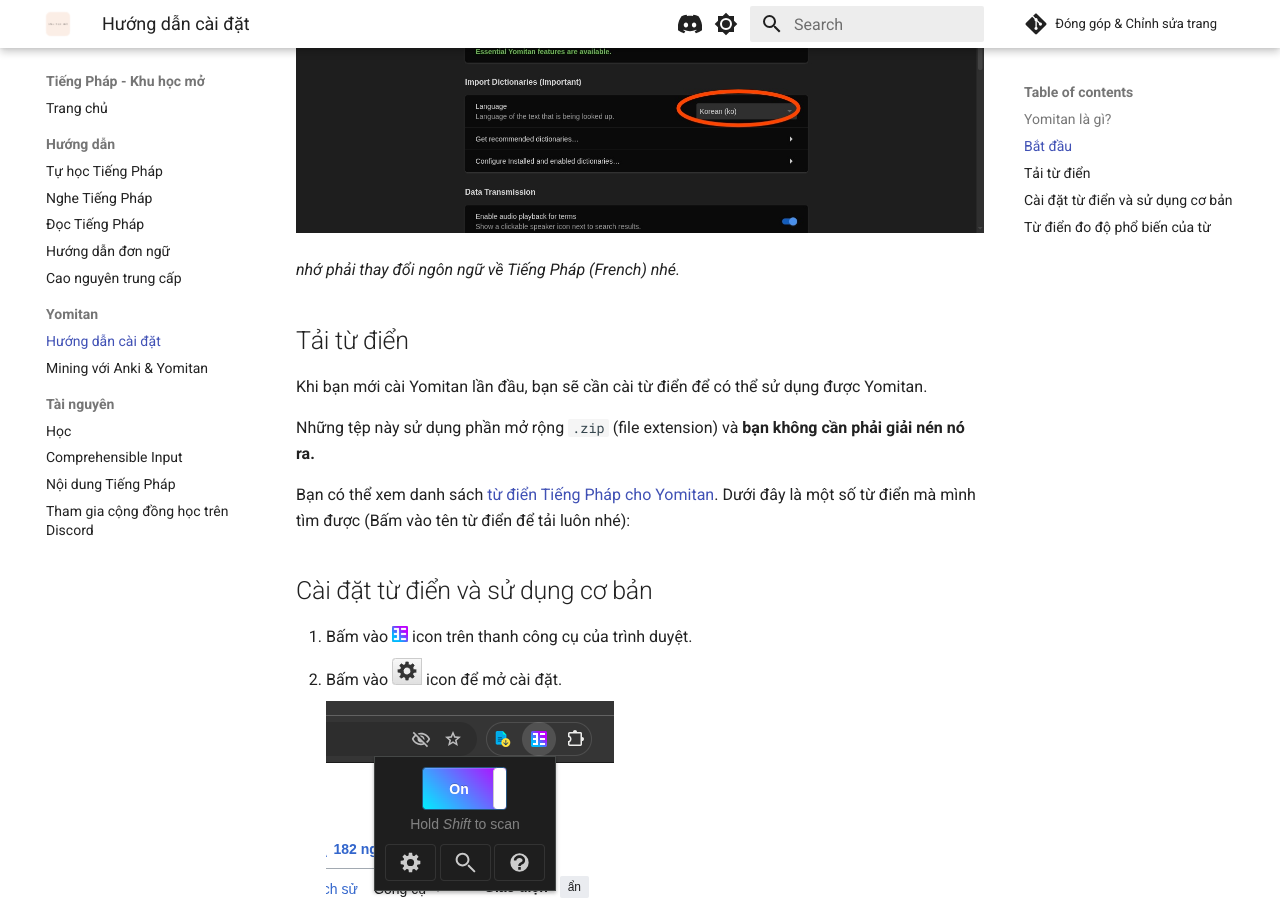
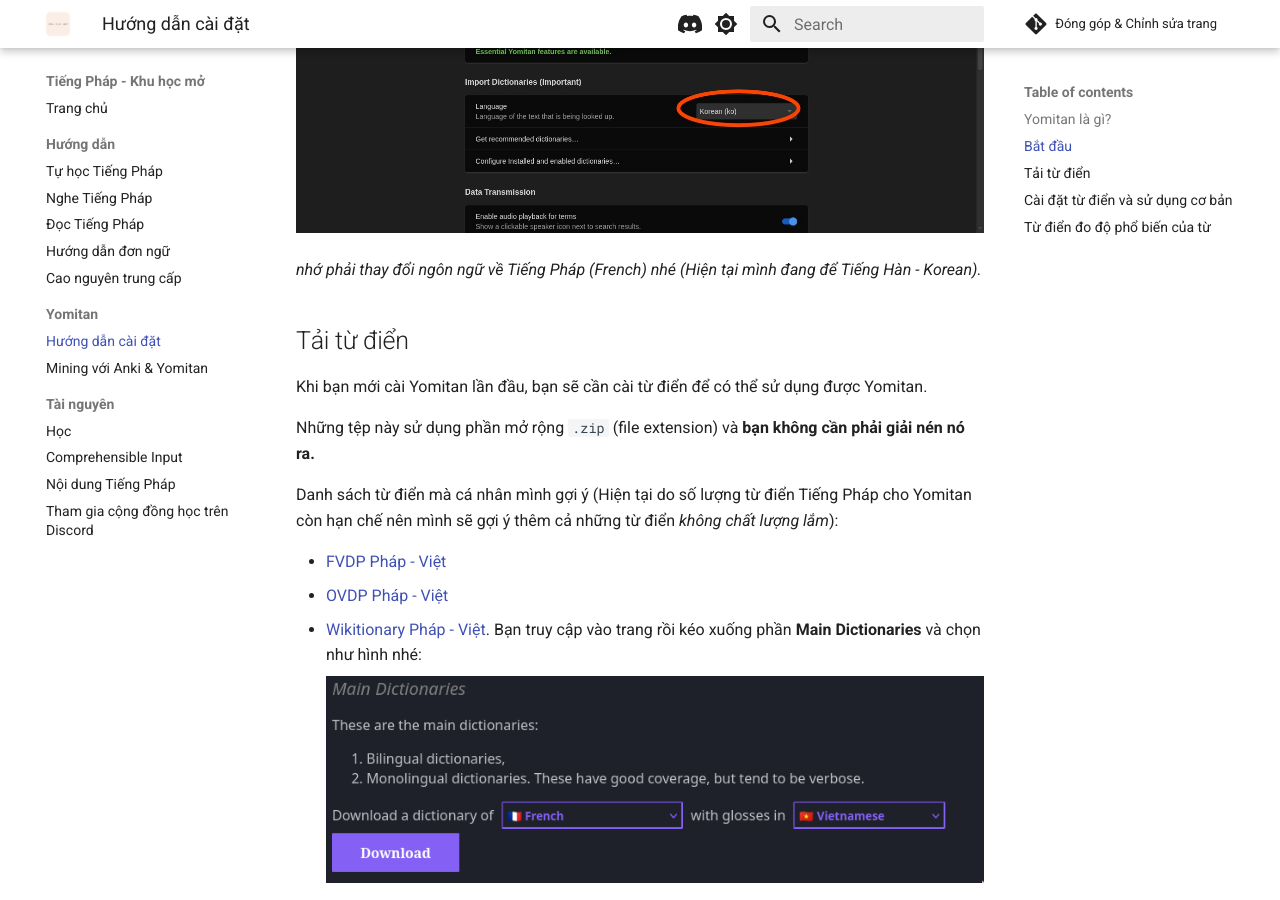
Before and after one commit to daihocmo/tieng-phap, an MkDocs documentation site: the page built from docs/yomitan.md, in a window 1280 px wide and 900 px high, scrolled down 803 px. Built offline with MkDocs 1.6.1 and Material for MkDocs 9.7.7, drawn with Linux system fonts in a browser that asks for light colours; comment, search, counter and statistics services are not loaded; some of the changed text lies outside the part shown.

Commit message:
Cập nhật đôi chút

```diff
--- a/docs/yomitan.md
+++ b/docs/yomitan.md
@@ -17,7 +17,7 @@
 
 ![](img/yomi1.jpg)
 
-*nhớ phải thay đổi ngôn ngữ về Tiếng Pháp (French) nhé.*
+*nhớ phải thay đổi ngôn ngữ về Tiếng Pháp (French) nhé (Hiện tại mình đang để Tiếng Hàn - Korean).*
 
 ## Tải từ điển
 
@@ -25,7 +25,14 @@
 
 Những tệp này sử dụng phần mở rộng `.zip` (file extension) và **bạn không cần phải giải nén nó ra.**
 
-Bạn có thể xem danh sách [từ điển Tiếng Pháp cho Yomitan](https://github.com/MarvNC/yomitan-dictionaries?tab=readme-ov-file#korean). Dưới đây là một số từ điển mà mình tìm được (Bấm vào tên từ điển để tải luôn nhé):
+Danh sách từ điển mà cá nhân mình gợi ý (Hiện tại do số lượng từ điển Tiếng Pháp cho Yomitan còn hạn chế nên mình sẽ gợi ý thêm cả những từ điển *không chất lượng lắm*):
+
+- [FVDP Pháp - Việt](https://yomitan-vi.github.io/tu-dien-phap-viet-yomitan/)
+- [OVDP Pháp - Việt](https://github.com/catusf/tudien/releases/download/v4.4/star_phapviet.yomitan.zip)
+- [Wikitionary Pháp - Việt](https://yomidevs.github.io/kaikki-to-yomitan/). Bạn truy cập vào trang rồi kéo xuống phần **Main Dictionaries** và chọn như hình nhé:
+
+    ![alt text](img/kaikki1.png)
+
 
 ## Cài đặt từ điển và sử dụng cơ bản
 
@@ -45,7 +52,10 @@
 5. Giờ là lúc chọn các từ điển để import vào trong Yomitan (là các tệp `.zip` đó). Bạn có thể kéo thả hoặc bấm vào để chọn từ điển bạn đã tải xuống.
 6. Đợi các từ điển được thêm vào. Sẽ mất một lúc (Mình làm trên Firefox thấy lâu hơn so với bên Chromium)
 7. Sau khi hoàn tất, bạn có thể kiểm tra Yomitan bằng cách giữ phím ++shift++ và di chuột qua văn bản Tiếng Pháp. Thử di chuột vào cái này xem: Français. Nó sẽ hiện một pop-up box hiển thị các định nghĩa được chia theo từ điển.
-   ![Yomitan Demo](img/yomidemo1.png)
+
+Demo:
+
+![Yomitan Demo](img/yomidemo1.png)
 
 Bấm ra chỗ khác trên màn hình hoặc phím Esc để ẩn hộp thoại đó đi
 
@@ -57,9 +67,7 @@
 
 ## Từ điển đo độ phổ biến của từ
 
-Yomitan hỗ trợ từ điển tần suất để cho bạn biết độ phổ biến của từ này
-
-
+Yomitan hỗ trợ từ điển tần suất để cho bạn biết độ phổ biến của từ này (Nhưng hiện tại chưa tìm được gợi ý nào @@)
 
 **Thế nào là từ phổ biến?**
 
```
Also changed, not shown: docs/monolingual.md (+1 -1 lines), docs/recommendations.md (+0 -1 lines), docs/img/kaikki1.png (added), docs/img/yomidemo1.png.
